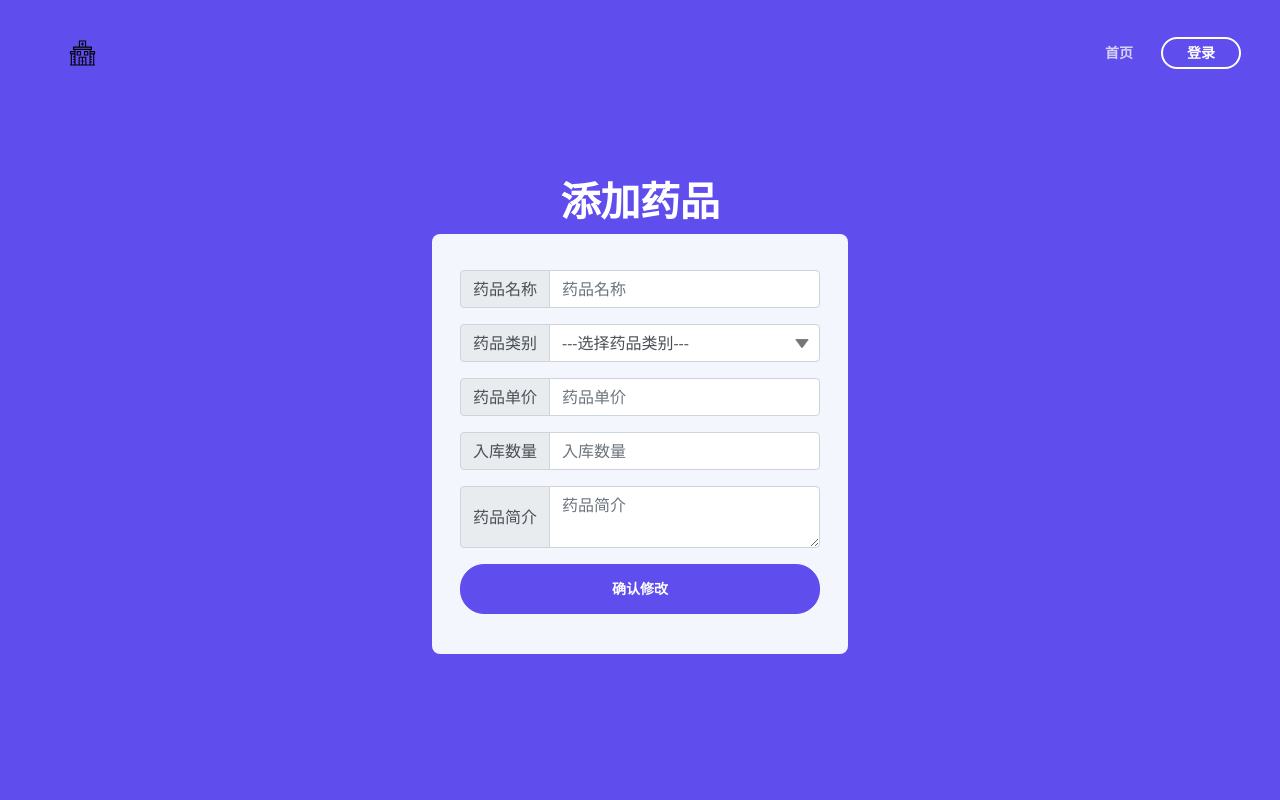
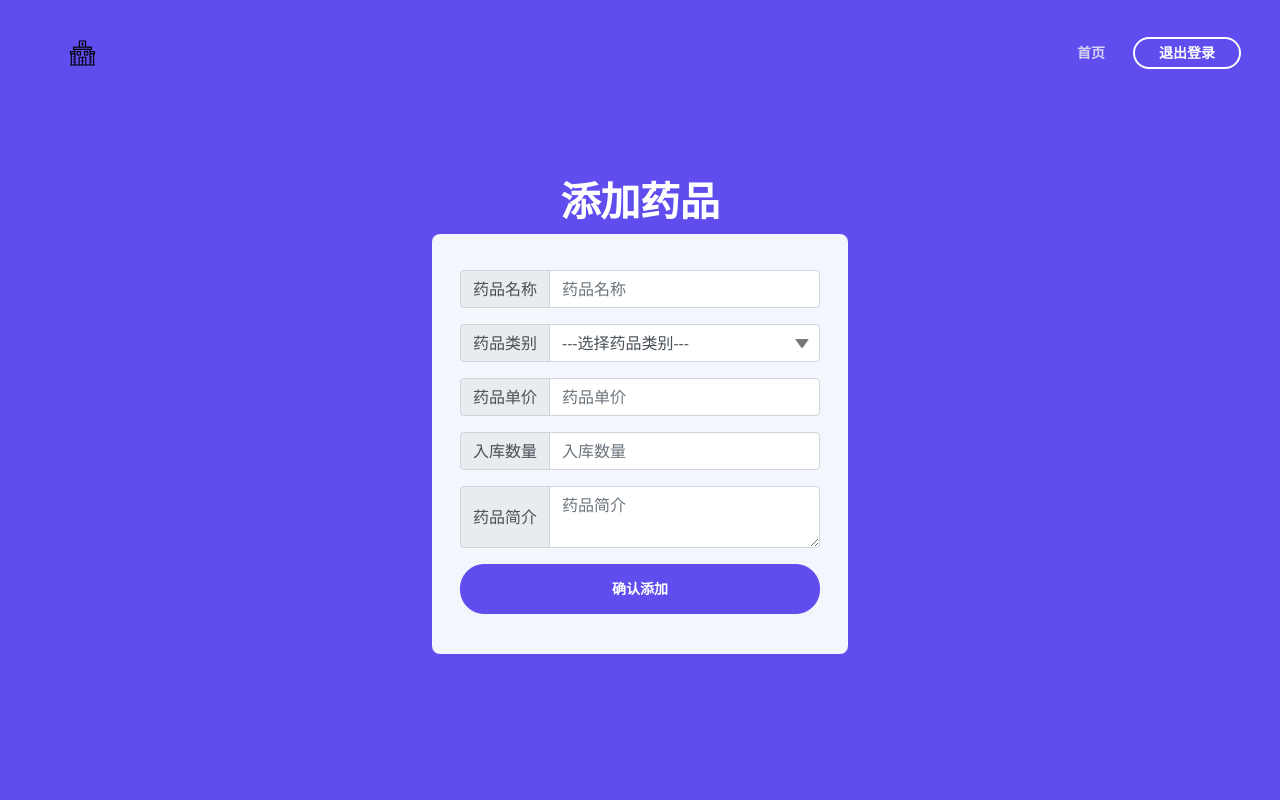
Before and after one commit to LvPeng990324/Hospital_info_manage, a Django app: page /add_medicine/ in a window 1280 px wide. Run offline with Django 3.2, Linux system fonts and the light colour scheme; data that the repository does not hold is empty; some libraries are stand-ins or nearby versions.

Commit message:
修改添加药品页面细节

```diff
--- a/templates/add_medicine.html
+++ b/templates/add_medicine.html
@@ -56,7 +56,7 @@
                     </li>
                 </ul>
                 <span class="nav-item">
-                    <a class="btn-outline-sm" href="{% url 'login' %}">登录</a>
+                    <a class="btn-outline-sm" href="{% url 'logout' %}">退出登录</a>
                 </span>
             </div>
         </div> <!-- end of container -->
@@ -110,7 +110,7 @@
                                 <textarea type="text" class="form-control" name="introduction" placeholder="药品简介" required></textarea>
                             </div>
                             <div class="form-group">
-                                <button type="submit" class="form-control-submit-button">确认修改</button>
+                                <button type="submit" class="form-control-submit-button">确认添加</button>
                             </div>
                             <div class="form-message">
                                 <div id="lmsgSubmit" class="h3 text-center hidden"></div>
```
